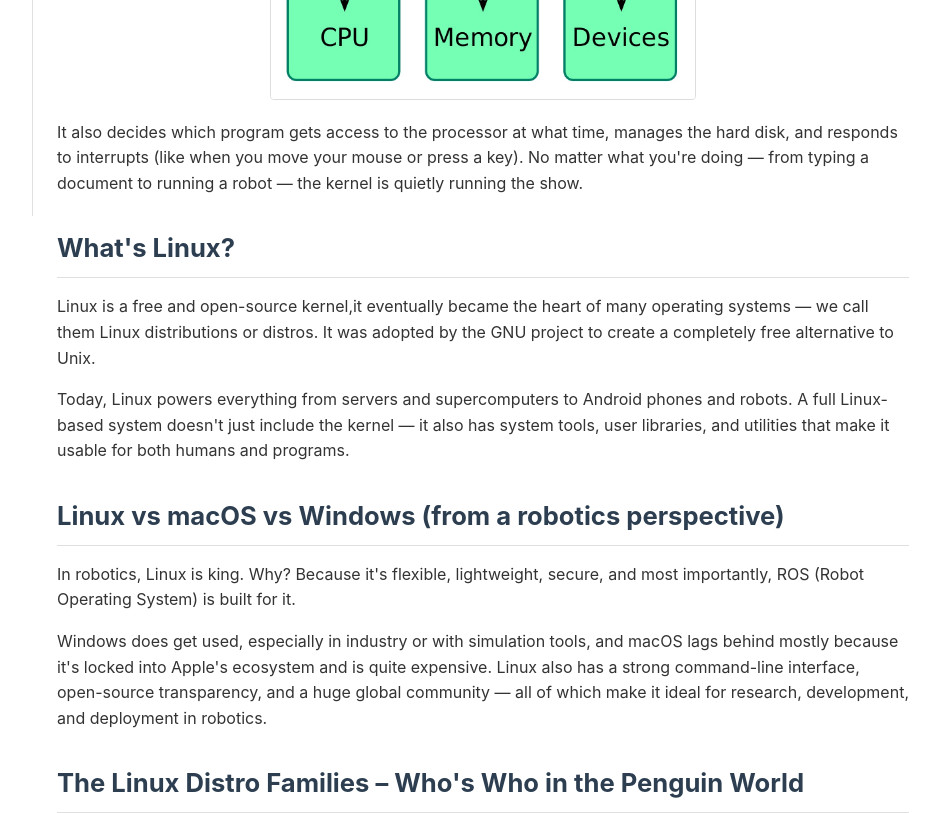
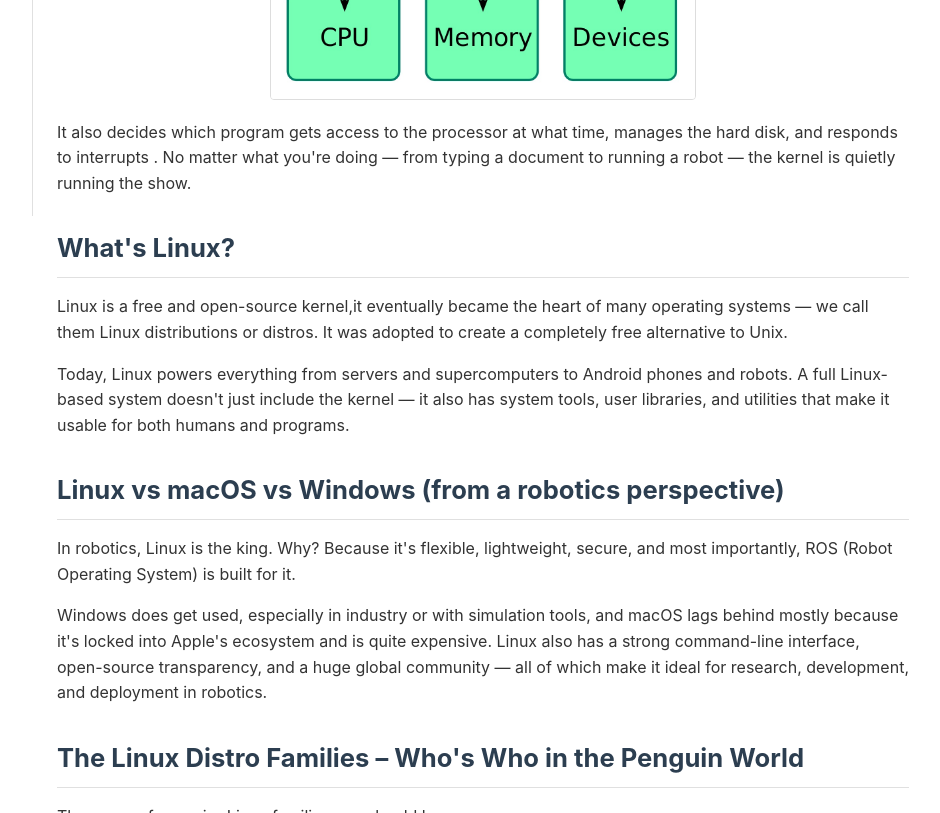
Before and after one commit to Arjav14/learnings, a plain HTML site: page index.html in a window 1280 px wide. Shown: the part 584-1397 px from the top of the page, without its empty margins (217-1157 px from the left). Drawn offline with Linux system fonts and the light colour scheme.

Commit message:
Update index.html

```diff
--- a/index.html
+++ b/index.html
@@ -38,18 +38,18 @@
                 <h2>The Kernel</h2>
                 <p>Think of the kernel as the control center of your computer — the core that manages everything happening under the hood. When your programs need to use your keyboard, mouse, USB stick, or display, they don't talk to the hardware directly. They go through the kernel, which handles those requests efficiently.</p>
                 <img src="images\kernel.jpg" alt="Kernel Architecture" style="max-width: 50%; height: auto; display: block; margin: 20px auto; border: 1px solid #ddd; border-radius: 4px;">
-                <p>It also decides which program gets access to the processor at what time, manages the hard disk, and responds to interrupts (like when you move your mouse or press a key). No matter what you're doing — from typing a document to running a robot — the kernel is quietly running the show.</p>
+                <p>It also decides which program gets access to the processor at what time, manages the hard disk, and responds to interrupts . No matter what you're doing — from typing a document to running a robot — the kernel is quietly running the show.</p>
             </section>
 
             <section id="whats-linux">
                 <h2>What's Linux?</h2>
-                <p>Linux is a free and open-source kernel,it eventually became the heart of many operating systems — we call them Linux distributions or distros. It was adopted by the GNU project to create a completely free alternative to Unix.</p>
+                <p>Linux is a free and open-source kernel,it eventually became the heart of many operating systems — we call them Linux distributions or distros. It was adopted to create a completely free alternative to Unix.</p>
                 <p>Today, Linux powers everything from servers and supercomputers to Android phones and robots. A full Linux-based system doesn't just include the kernel — it also has system tools, user libraries, and utilities that make it usable for both humans and programs.</p>
             </section>
 
             <section id="os-comparison">
                 <h2>Linux vs macOS vs Windows (from a robotics perspective)</h2>
-                <p>In robotics, Linux is king. Why? Because it's flexible, lightweight, secure, and most importantly, ROS (Robot Operating System) is built for it.</p>
+                <p>In robotics, Linux is the king. Why? Because it's flexible, lightweight, secure, and most importantly, ROS (Robot Operating System) is built for it.</p>
 
                 <p>Windows does get used, especially in industry or with simulation tools, and macOS lags behind mostly because it's locked into Apple's ecosystem and is quite expensive. Linux also has a strong command-line interface, open-source transparency, and a huge global community — all of which make it ideal for research, development, and deployment in robotics.</p>
             </section>
```
